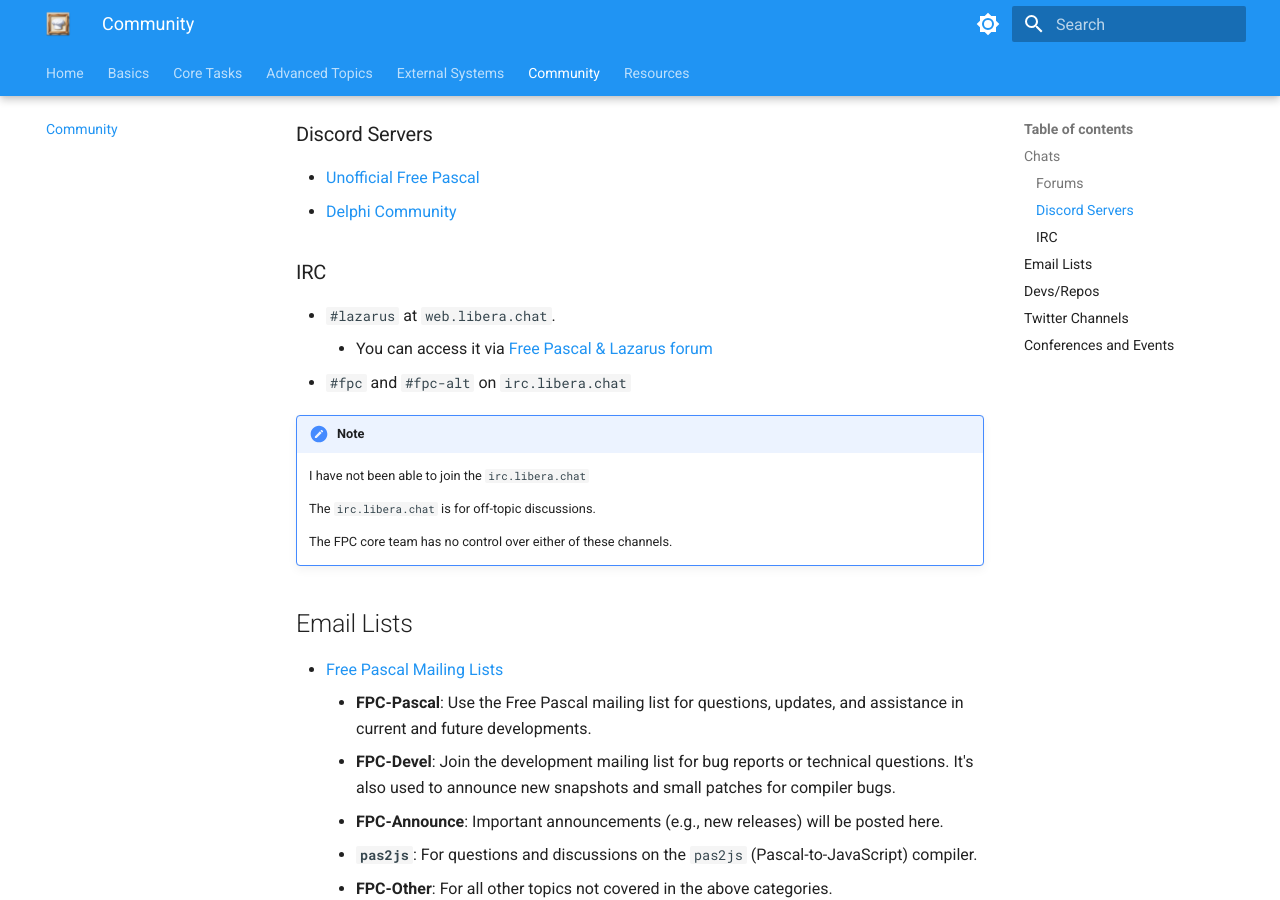
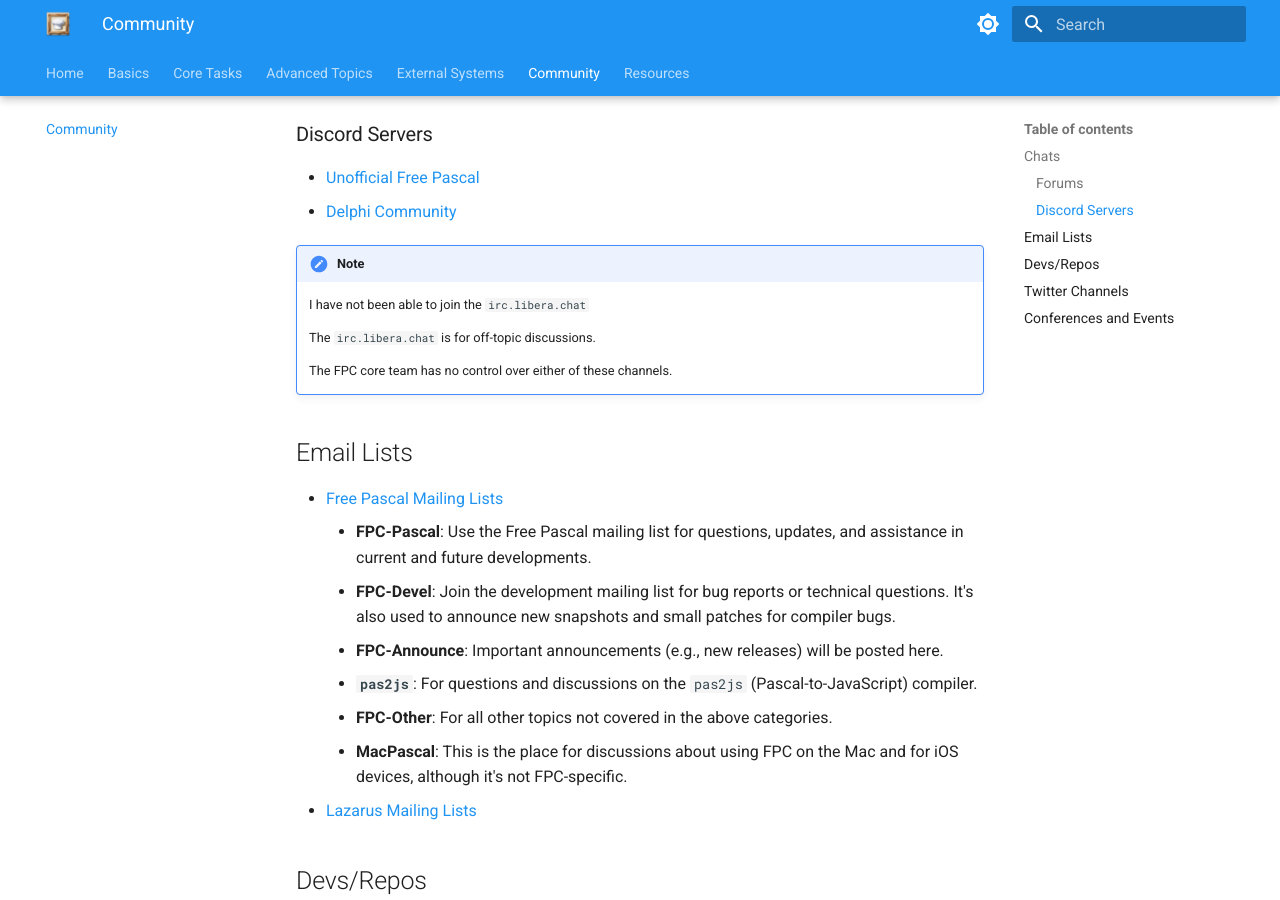
Before and after one commit to ikelaiah/free-pascal-cookbook, an MkDocs documentation site: the page built from docs/community.md, in a window 1280 px wide and 900 px high, scrolled down 354 px. Built offline with MkDocs 1.6.1 and Material for MkDocs 9.7.7, drawn with Linux system fonts in a browser that asks for light colours.

Commit message:
Update - Removed info on IRC.

```diff
--- a/docs/community.md
+++ b/docs/community.md
@@ -12,13 +12,6 @@
 
 - [Unofficial Free Pascal](https://discord.com/invite/GPFyAc2UJ2)
 - [Delphi Community](https://delphi-community.com)
-
-### IRC
-
-- `#lazarus` at `web.libera.chat`.
-    - You can access it via [Free Pascal & Lazarus forum](https://forum.lazarus.freepascal.org/index.php/page,9.html)
-- `#fpc` and `#fpc-alt` on `irc.libera.chat`
-
 
 !!! Note
 
```
